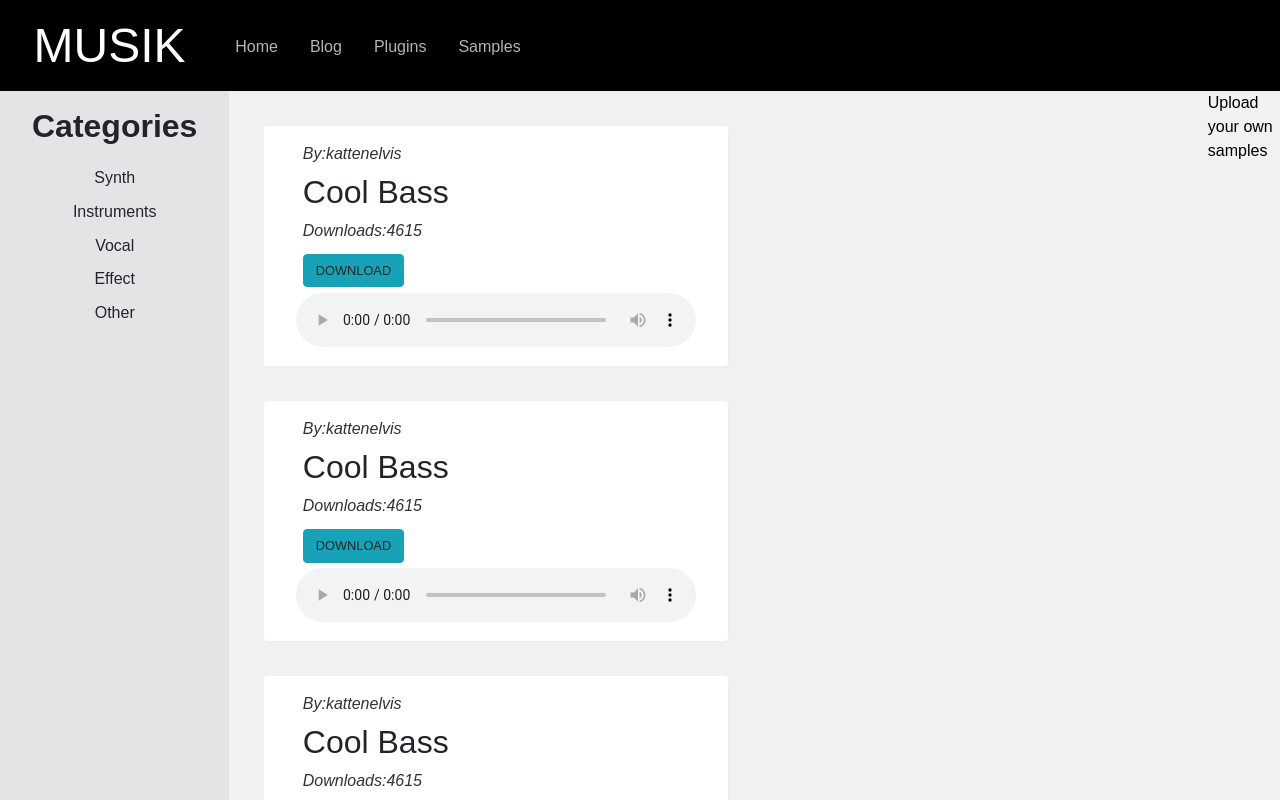
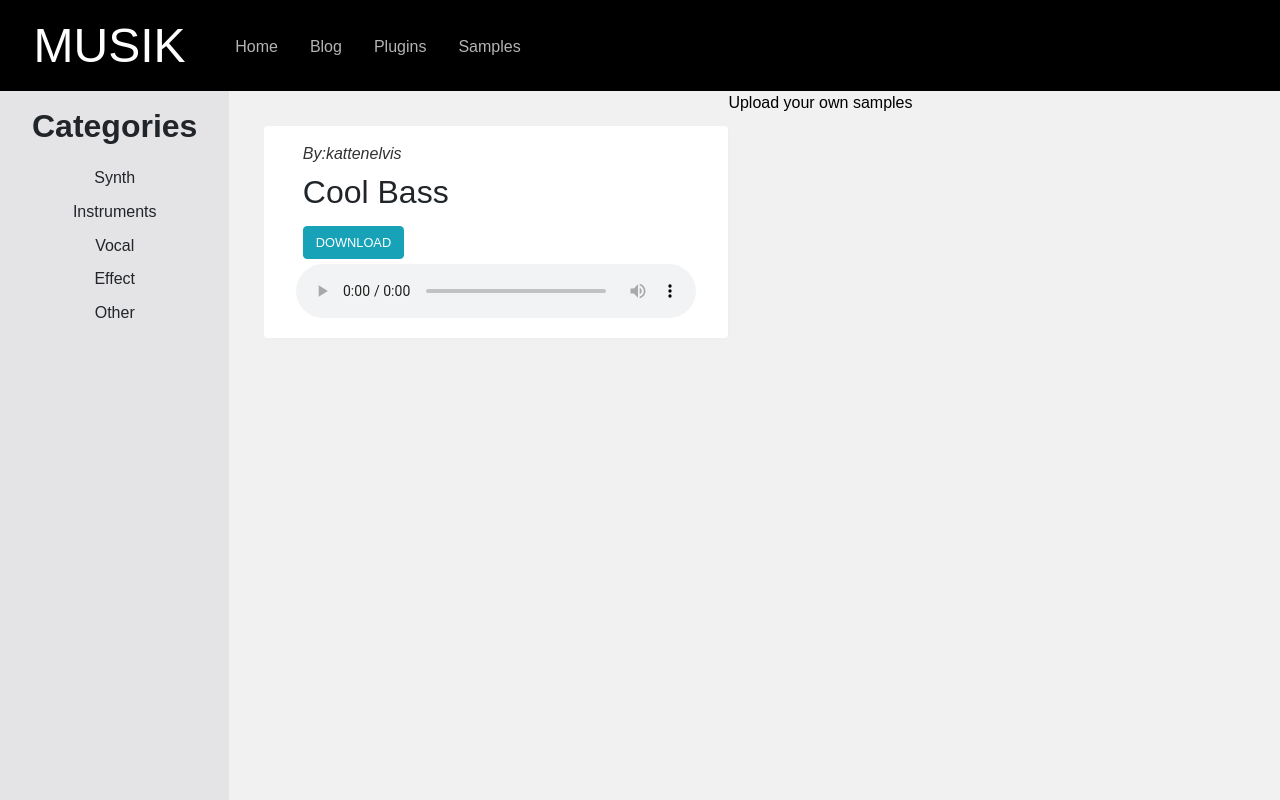
Before and after one commit to Kattenelvis/MusicWebsite, a React (Create React App) app in the folder frontend/: page /samples in a window 1280 px wide. Shown: the top 800 px of the page. Built offline with nearby package versions, Linux system fonts and the light colour scheme.

Commit message:
Fixed samples

```diff
--- a/frontend/src/components/Samples/Sample.js
+++ b/frontend/src/components/Samples/Sample.js
@@ -1,19 +1,20 @@
 import React from 'react'
 
-export default function Sample({name, title, audio}) {
-
+export default function Sample({name, title, file}) {
+	console.log(file)
 	return (
 		<div className='sample'>
 			<h3>By:{name}</h3>
 			<h2>{title}</h2>
-			<h3>Downloads:4615</h3>
 			<h2>
-				<a className='btn btn-info' href={audio} download>
+				<a className='btn btn-info' href={file} download>
 					DOWNLOAD
 				</a>
 			</h2>
 			<audio controls preload="metadata">
-				<source src={audio} type='audio/wav' />
+				<source src={file} type='audio/wav' />
+				<source src={file} type='audio/mp3' />
+				<source src={file} type='audio/ogg' />
 			</audio>
 		</div>
 	)
--- a/frontend/src/components/Samples/Samples.js
+++ b/frontend/src/components/Samples/Samples.js
@@ -4,14 +4,11 @@ import { Link } from 'react-router-dom'
 import Sample from './Sample'
 
 export default function Samples() {
+	console.log(require('../../audio/Bass.mp3'))
 	return (
 		<div className='mainItemDisplay'>
 			<Aside list={['Synth', 'Instruments', 'Vocal', 'Effect', 'Other']} />
 			<div className='Samples'>
-				<Sample name={"kattenelvis"} title={"Cool Bass"} file={require('../../audio/Bass.mp3')}/>
-				<Sample name={"kattenelvis"} title={"Cool Bass"} file={require('../../audio/Bass.mp3')}/>
-				<Sample name={"kattenelvis"} title={"Cool Bass"} file={require('../../audio/Bass.mp3')}/>
-				<Sample name={"kattenelvis"} title={"Cool Bass"} file={require('../../audio/Bass.mp3')}/>
 				<Sample name={"kattenelvis"} title={"Cool Bass"} file={require('../../audio/Bass.mp3')}/>
 			</div>
 			<Link to={"/samples/upload"}>Upload your own samples</Link>
```
